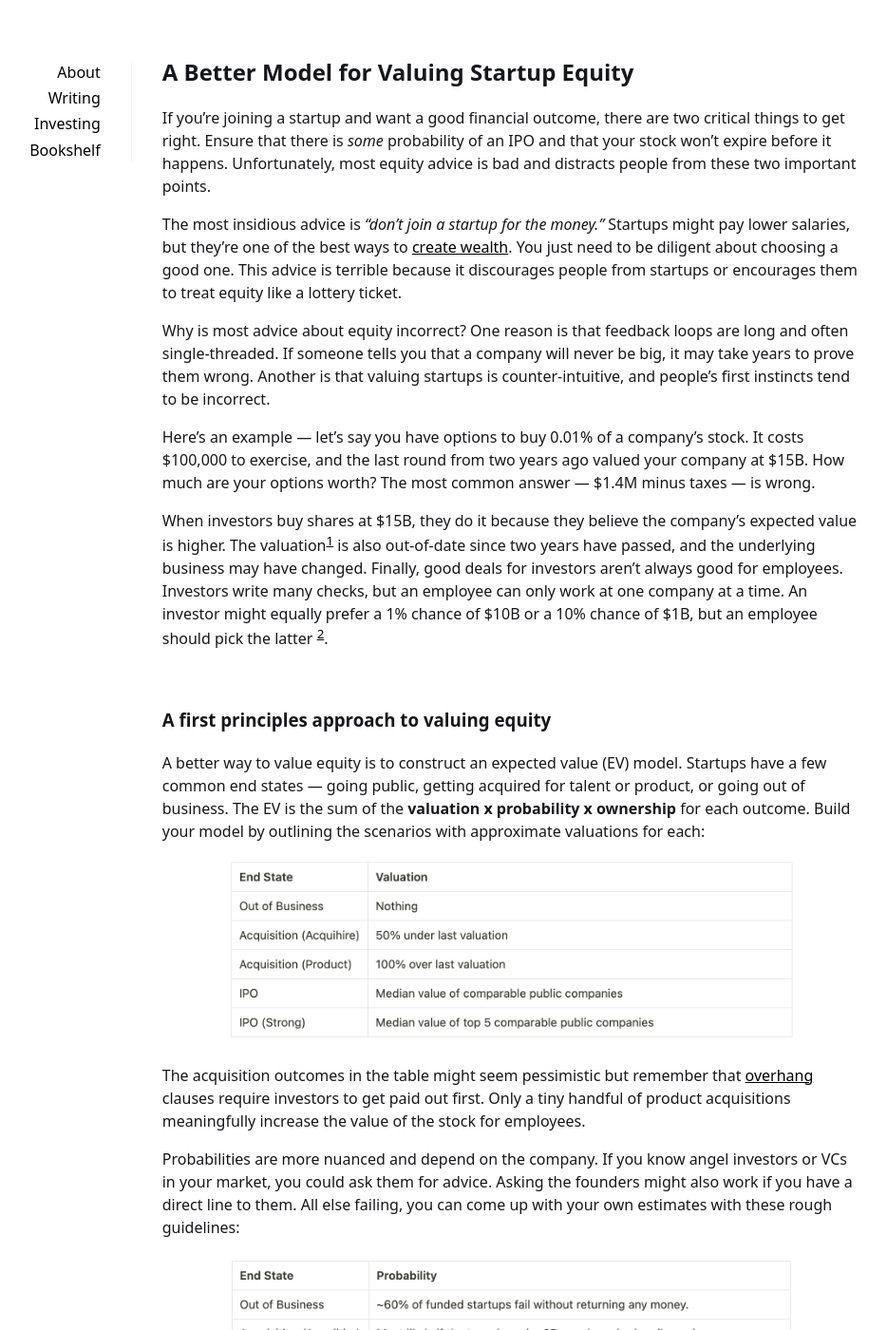
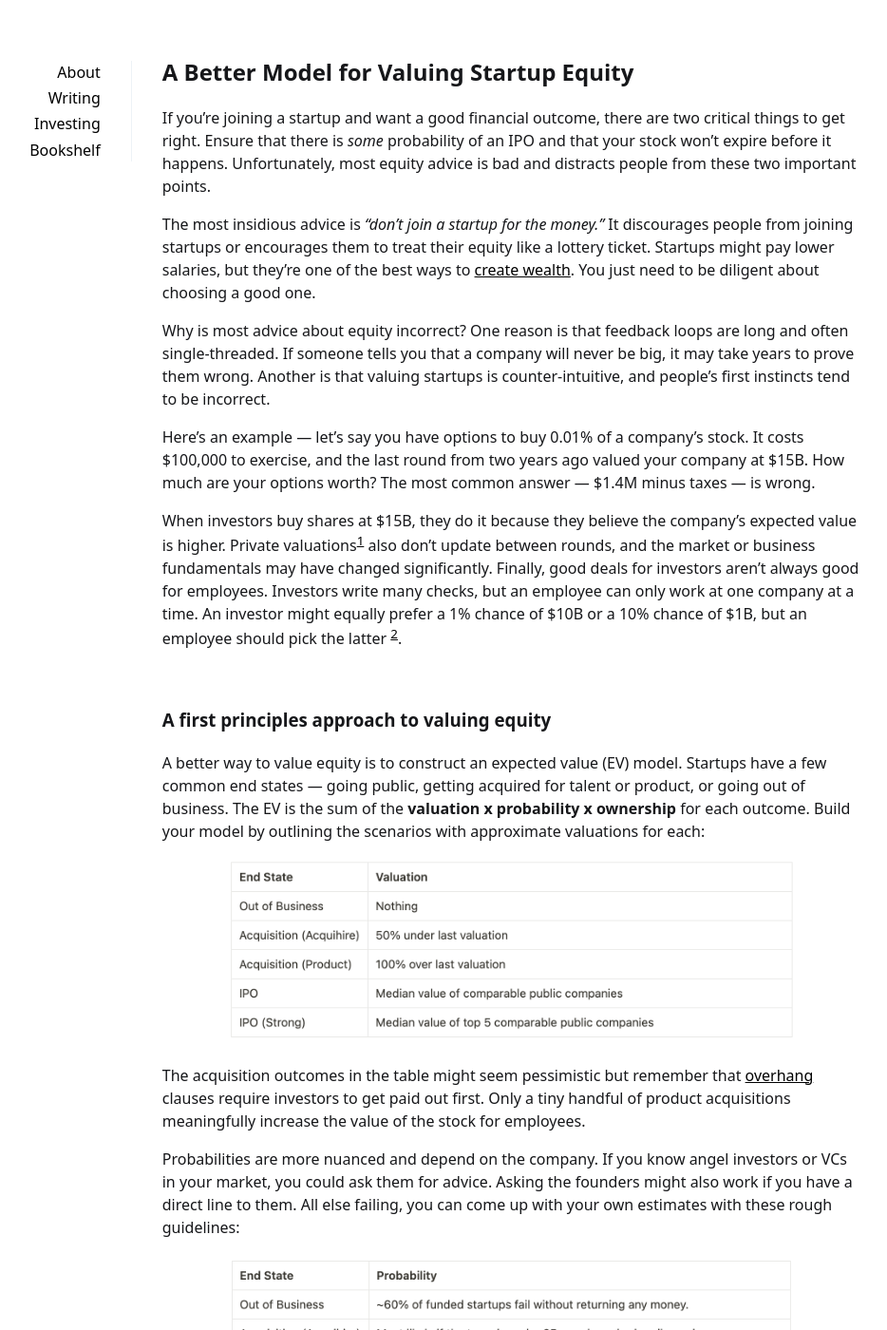
Before and after one commit to varunsrin/varunsrin.github.io, a Jekyll site: the page built from _posts/2022-05-23-a-better-model-for-valuing-startup-equity.md, in a window 1280 px wide and 1400 px high. Shown: the whole window at 95% size, without its empty margins (182-1116 px from the left). Built offline with Jekyll 4.4.1, drawn with Linux system fonts in a browser that asks for light colours; some of the changed text lies outside the part shown.

Commit message:
fix: edits to equity post (#19)
* fix: edits to equity post

* edit: forgot an "and"

```diff
--- a/_posts/2022-05-23-a-better-model-for-valuing-startup-equity.md
+++ b/_posts/2022-05-23-a-better-model-for-valuing-startup-equity.md
@@ -9,13 +9,13 @@ image: assets/posts/2022-05-23-a-better-model-for-valuing-startup-equity/equity_
 
 If you’re joining a startup and want a good financial outcome, there are two critical things to get right. Ensure that there is *some* probability of an IPO and that your stock won’t expire before it happens. Unfortunately, most equity advice is bad and distracts people from these two important points.
 
-The most insidious advice is *"don't join a startup for the money."* Startups might pay lower salaries, but they're one of the best ways to [create wealth](http://www.paulgraham.com/wealth.html){:target='blank'}. You just need to be diligent about choosing a good one. This advice is terrible because it discourages people from startups or encourages them to treat equity like a lottery ticket.
+The most insidious advice is *"don't join a startup for the money."* It discourages people from joining startups or encourages them to treat their equity like a lottery ticket. Startups might pay lower salaries, but they're one of the best ways to [create wealth](http://www.paulgraham.com/wealth.html){:target='blank'}. You just need to be diligent about choosing a good one.
 
 Why is most advice about equity incorrect?  One reason is that feedback loops are long and often single-threaded. If someone tells you that a company will never be big, it may take years to prove them wrong. Another is that valuing startups is counter-intuitive, and people's first instincts tend to be incorrect.
 
 Here’s an example — let’s say you have options to buy 0.01% of a company’s stock. It costs $100,000 to exercise, and the last round from two years ago valued your company at $15B. How much are your options worth?  The most common answer — $1.4M minus taxes — is wrong.
 
-When investors buy shares at $15B, they do it because they believe the company's expected value is higher. The valuation[^1] is also out-of-date since two years have passed, and the underlying business may have changed. Finally, good deals for investors aren’t always good for employees. Investors write many checks, but an employee can only work at one company at a time. An investor might equally prefer a 1% chance of $10B or a 10% chance of $1B, but an employee should pick the latter [^2].
+When investors buy shares at $15B, they do it because they believe the company's expected value is higher. Private valuations[^1] also don't update between rounds, and the market or business fundamentals may have changed significantly. Finally, good deals for investors aren’t always good for employees. Investors write many checks, but an employee can only work at one company at a time. An investor might equally prefer a 1% chance of $10B or a 10% chance of $1B, but an employee should pick the latter [^2].
 
 <br>
 
@@ -30,6 +30,9 @@ The acquisition outcomes in the table might seem pessimistic but remember that [
 Probabilities are more nuanced and depend on the company. If you know angel investors or VCs in your market, you could ask them for advice. Asking the founders might also work if you have a direct line to them. All else failing, you can come up with your own estimates with these rough guidelines:
 
 {% include image.html name="probability_table.png" width="600" %}
+
+IPO probabilities are tricky to estimate, but you can look to historical data as a starting point. Approximately [2.5%](https://www.angellist.com/blog/angellist-unicorn-rate) of seed-stage startups reach a $1B valuation, and many of them will go on to IPO. If the company is later-stage, has very unusually strong fundamentals or exceptional founders, the odds will be even better.
+
 
 Plug these numbers into [this spreadsheet](https://docs.google.com/spreadsheets/d/1tWmJ1Ut1gJuXbmsGQlivJ-sBTVHNONuZGFYa7sY4s3s/edit?usp=sharing){:target='blank'} to get the expected value. Don’t forget to account for dilution, which happens at every round. The typical range is 10-30% dilution per round, depending on the public markets and how well the company is doing.
 
@@ -78,12 +81,12 @@ Finally, this percentage is applied as a discount on the expected value to get t
 Startups are a great way to build wealth *if* you’re willing to sweat the details and choose well.  It’s important to choose one that you’re genuinely excited about. But if you find yourself having many to choose from, this framework can help you find the one that may have the best economic outcome.
 
 <br/>
-*Thanks to [Dan Romero](https://twitter.com/dwr){:target='blank'}, [Moh Almalkawi](https://twitter.com/moh){:target='blank'}, [Harj Taggar](https://twitter.com/harjtaggar){:target='blank'} and [Jesse Pollak](https://twitter.com/jessepollak/){:target='blank'} for help with drafts.*
+*Thanks to [Dan Romero](https://twitter.com/dwr){:target='blank'}, [Moh Almalkawi](https://twitter.com/moh){:target='blank'}, [Harj Taggar](https://twitter.com/harjtaggar){:target='blank'}, [Jesse Pollak](https://twitter.com/jessepollak/){:target='blank'}, [Charlie Harrington](https://twitter.com/whatrocks/){:target='blank'}, [Ryan Hoover](https://twitter.com/rrhoover/){:target='blank'} and Nate Abbott for help with drafts.*
 <br/><br/>
 
 -----
 
-[^1]: This is not the 409A valuation, which updates often but does a bad job of capturing a startup's potential.
+[^1]: This is not the 409A valuation, which updates often but does a bad job of capturing a startup's potential. See [Squaring venture capital valuations with reality](https://www.sciencedirect.com/science/article/abs/pii/S0304405X19301692?via%3Dihub){:target='blank'}
 
 [^2]: See the [Kelly criterion](https://en.wikipedia.org/wiki/Kelly_criterion){:target='blank'} for a formal statement of this argument.
 
```
